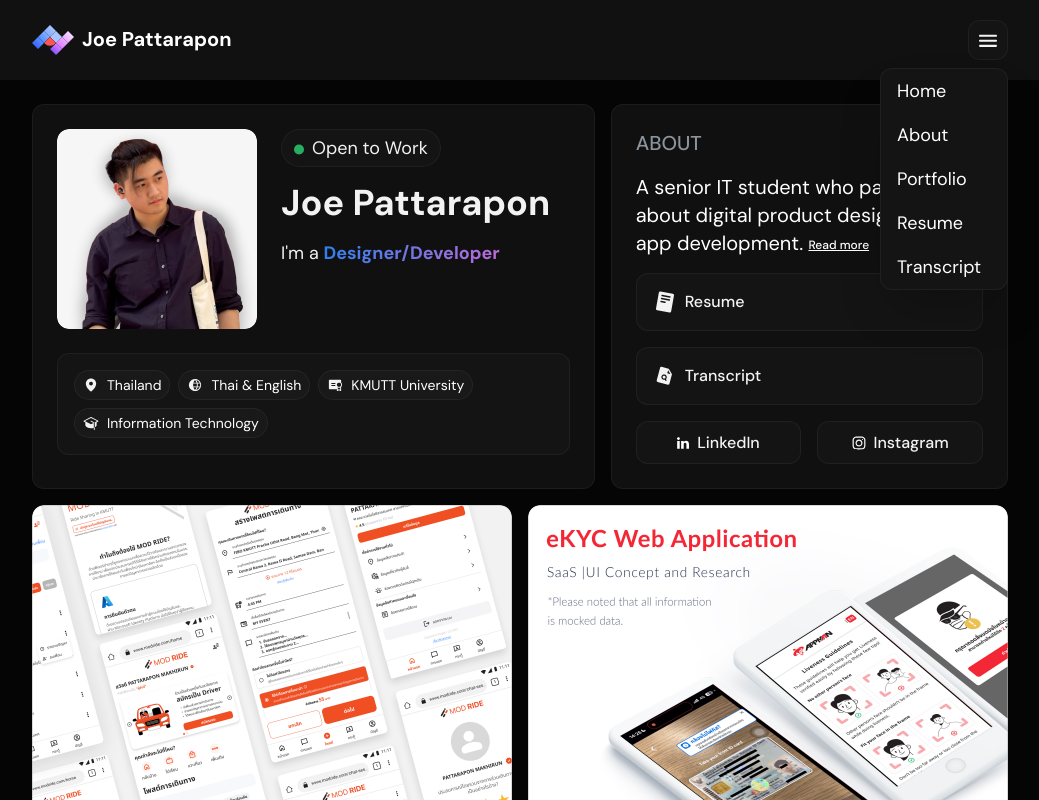
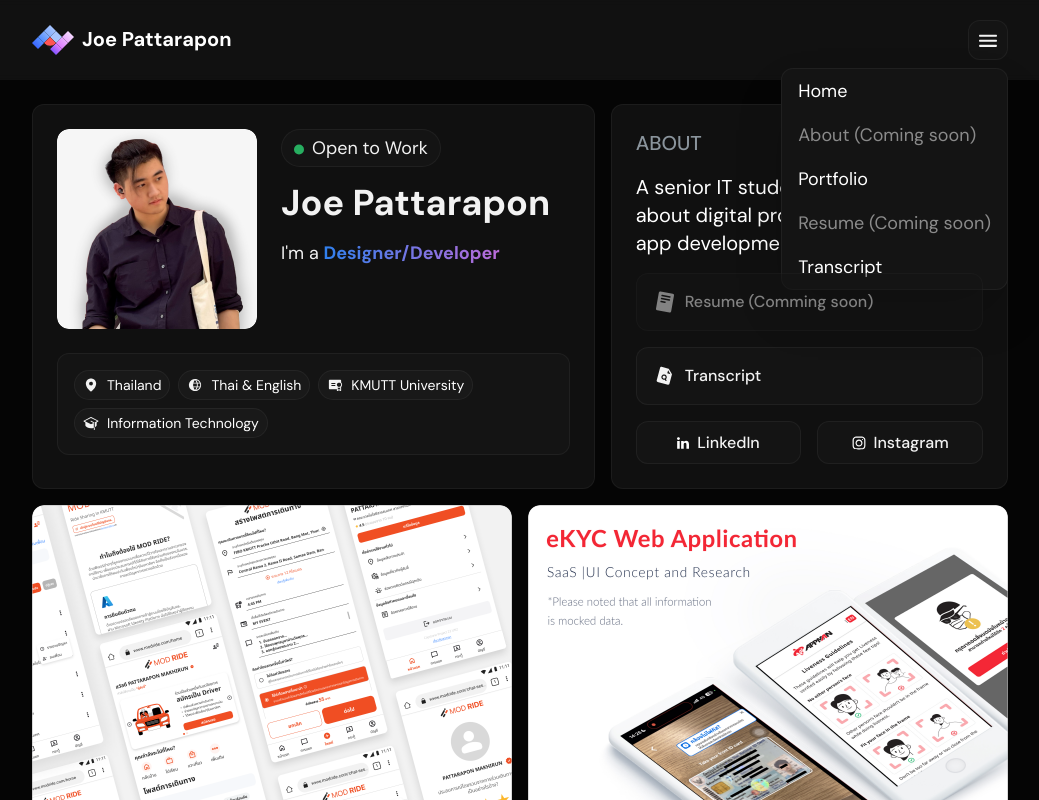
Before and after one commit to Joe-sit/joe-pattarapon, a Vue app: page / in a window 1280 px wide. Both pictures are taken after a click on the button 1108 px from the left and 40 px from the top of the page. Shown: the top 800 px of the page, without its empty margins (120-1159 px from the left). Built offline with nearby package versions, Linux system fonts and the light colour scheme.

Commit message:
under construction

```diff
--- a/src/App.vue
+++ b/src/App.vue
@@ -42,20 +42,22 @@ const closeMenuOnClickOutside = (event) => {
         duration-300 ease-in-out hover:bg-[#3a3a3a] border-[#ffffff]/5 bg-[#141414]">
           <Menu class="mx-auto" />
         </button>
-        <div v-if="isMenuOpen" class="menu-box absolute top-full mx-6 right-0 mt-2 w-32 bg-[#141414] border-[.5px]
+        <div v-if="isMenuOpen" class="menu-box absolute top-full mx-6 right-0 mt-2 w-auto bg-[#141414] border-[.5px]
         border-[#ffffff]/5 rounded-xl bg-opacity-100 fade-in-up shadow-2xl">
           <ul class="text-white text-lg">
             <li><a class="block py-2 px-4 transition-colors duration-300 ease-in-out hover:bg-[#3a3a3a] rounded-xl">
                 <router-link :to="{ name: 'HomePage' }">Home</router-link> </a>
             </li>
             <li><a
-                class="block py-2 px-4 transition-colors duration-300 ease-in-out hover:bg-[#3a3a3a] rounded-xl">About</a>
+                class="cursor-not-allowed opacity-50  block py-2 px-4 transition-colors duration-300 ease-in-out hover:bg-[#3a3a3a] rounded-xl">About
+                (Coming soon)</a>
             </li>
             <li><a href="#" class="block py-2 px-4 hover:bg-[#2E2E2E] rounded-xl">
                 <router-link :to="{ name: 'Portfolio' }">Portfolio</router-link>
               </a></li>
             <li><a href="#"
-                class="block py-2 px-4 transition-colors duration-300 ease-in-out hover:bg-[#3a3a3a] rounded-xl">Resume</a>
+                class="cursor-not-allowed opacity-50  block py-2 px-4 transition-colors duration-300 ease-in-out hover:bg-[#3a3a3a] rounded-xl">Resume
+                (Coming soon)</a>
             </li>
             <li><a href="#"
                 class="block py-2 px-4 transition-colors duration-300 ease-in-out hover:bg-[#3a3a3a] rounded-xl">Transcript</a>
--- a/src/components/views/HomePage.vue
+++ b/src/components/views/HomePage.vue
@@ -134,15 +134,15 @@ const copyEmail = () => {
                         <p class="mt-4 mx-6 text-base sm:text-xl text-white break-words">
                             A senior IT student who passionate about digital product design and
                             web app development.
-                            <a href="" class="text-xs inline-block align-middle font-medium underline">Read more</a>
+                            <!-- <a href="" class="text-xs inline-block align-middle font-medium underline">Read more</a> -->
                         </p>
 
 
                         <!-- Basic Contacts Info. -->
                         <div class="grid text-[#F3F3F3] mt-4 mx-6">
-                            <button class="border flex justify-start transition-colors duration-300 ease-in-out hover:bg-[#1F1F1F]
+                            <button class="cursor-not-allowed opacity-50 border flex justify-start transition-colors duration-300 ease-in-out hover:bg-[#1F1F1F]
                             border-[#ffffff]/5 w-full px-4 py-4 rounded-xl bg-[#141414] font-medium text-base mb-4">
-                                <ResumeSVG class="mr-2" />Resume
+                                <ResumeSVG class="mr-2" />Resume (Comming soon)
                             </button>
                             <button @click="goToTranscript" class="border flex justify-start transition-colors duration-300 ease-in-out hover:bg-[#1F1F1F]
                             border-[#ffffff]/5 w-full px-4 py-4 rounded-xl bg-[#141414] font-medium text-base mb-4">
```
